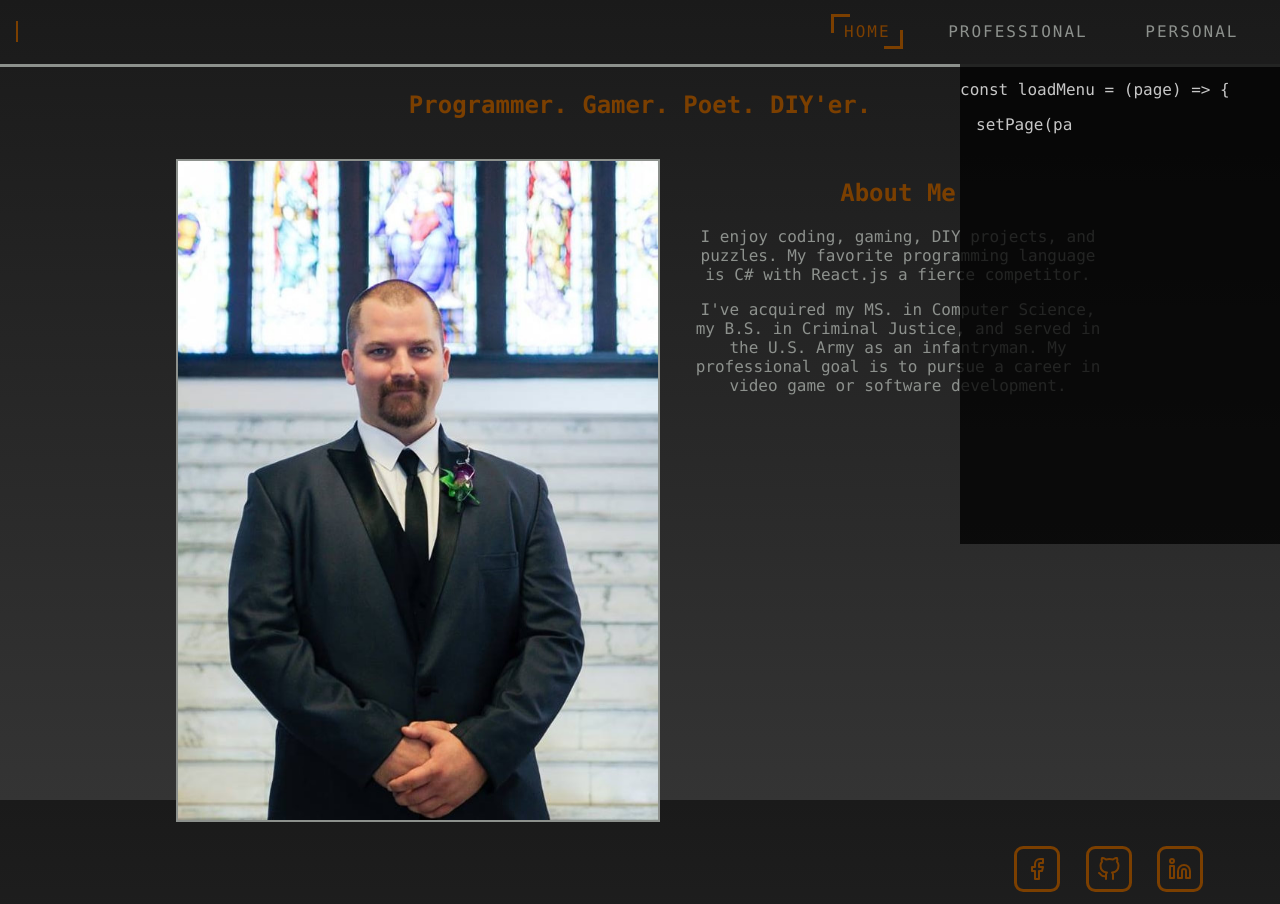
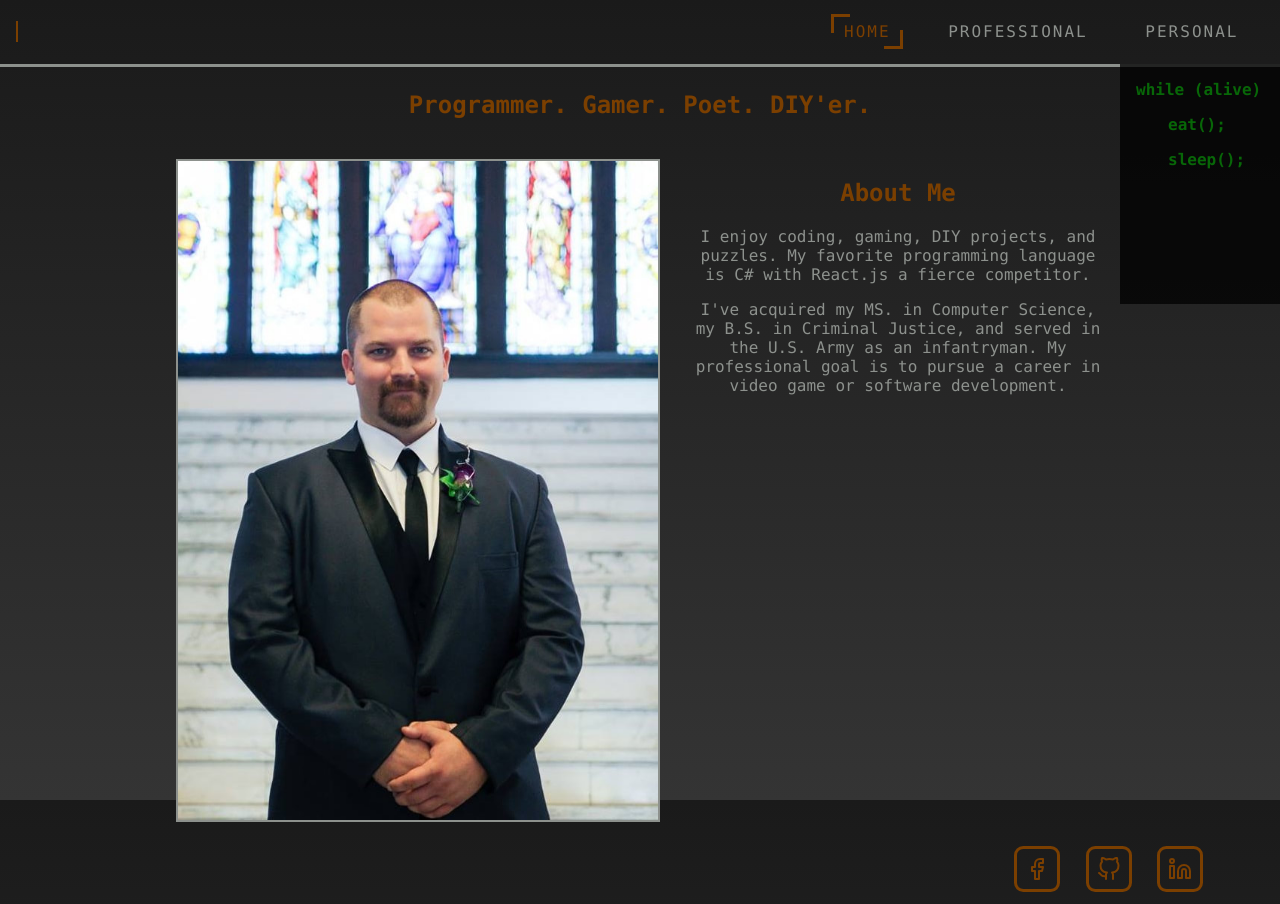
Before and after one commit to Xiokraze/mysite, a React (Create React App) app in the folder mysite/: page / in a window 1280 px wide. Both pictures are taken after a click on the item "HOME". Built offline with nearby package versions, Linux system fonts and the light colour scheme.

Commit message:
Finalized the fun side loading animation on menu click.

```diff
--- a/mysite/src/App.js
+++ b/mysite/src/App.js
@@ -10,13 +10,19 @@ import LoadingCode from "./Components/UIElements/LoadingCode";
 
 function App() {
   const [animationClass, setAnimationClass] = useState("hide");
+  const [loadingAnimationRunning, setLoadingAnimationRunning] = useState(false);
 
-  const startAnimation = () => {
+  const loadingSlideLeftAnimation = () => {
     setAnimationClass("loadingDivShow");
+    setLoadingAnimationRunning(true);
   };
 
-  const hideAnimation = () => {
+  const loadingSlideRightAnimation = () => {
     setAnimationClass("loadingDivHide");
+  };
+
+  const loadingSlideRightAnimationComplete = () => {
+    setLoadingAnimationRunning(false);
   };
 
   return (
@@ -24,9 +30,15 @@ function App() {
       <Suspense fallback={<ActivityIndicator />}>
         <LoadingCode
           animationClass={animationClass}
-          hideAnimation={hideAnimation}
+          hideAnimation={loadingSlideRightAnimation}
+          loadingSlideRightAnimationComplete={
+            loadingSlideRightAnimationComplete
+          }
         />
-        <HeaderNavBar startAnimation={startAnimation} />
+        <HeaderNavBar
+          loadingSlideLeftAnimation={loadingSlideLeftAnimation}
+          loadingAnimationRunning={loadingAnimationRunning}
+        />
         <Switch>
           <Route path="/" exact>
             <HomePage />
--- a/mysite/src/Components/HeaderNavBar/HeaderNavBar.js
+++ b/mysite/src/Components/HeaderNavBar/HeaderNavBar.js
@@ -2,8 +2,7 @@ import React, { useEffect, useState } from "react";
 import { Link } from "react-router-dom";
 import "./Animated.scss";
 
-const HeaderNavBar = ({startAnimation}) => {
-  //const [animationFinished, setAnimationFinished] = useState(false);
+const HeaderNavBar = ({loadingSlideLeftAnimation, loadingAnimationRunning}) => {
   const [homeFocused, setHomeFocused] = useState(true);
   const [professionalFocused, setProfessionalFocused] = useState(false);
   const [personalFocused, setPersonalFocused] = useState(false);
@@ -32,7 +31,9 @@ const HeaderNavBar = ({startAnimation}) => {
     setProfessionalFocused(false);
     setPersonalFocused(false);
     sessionStorage.setItem("menuSelection", "home");
-    startAnimation();
+    if (!loadingAnimationRunning) {
+      loadingSlideLeftAnimation();
+    }
   };
 
   const professionalClicked = () => {
@@ -40,7 +41,9 @@ const HeaderNavBar = ({startAnimation}) => {
     setProfessionalFocused(true);
     setPersonalFocused(false);
     sessionStorage.setItem("menuSelection", "professional");
-    startAnimation();
+    if (!loadingAnimationRunning) {
+      loadingSlideLeftAnimation();
+    }
   };
 
   const personalClicked = () => {
@@ -48,7 +51,9 @@ const HeaderNavBar = ({startAnimation}) => {
     setProfessionalFocused(false);
     setPersonalFocused(true);
     sessionStorage.setItem("menuSelection", "personal");
-    startAnimation();
+    if (!loadingAnimationRunning) {
+      loadingSlideLeftAnimation();
+    }
   };
 
   const homeClass = homeFocused ? "navMenuSelected" : "navMenu";
--- a/mysite/src/Components/UIElements/LoadingCode.js
+++ b/mysite/src/Components/UIElements/LoadingCode.js
@@ -1,10 +1,16 @@
 import styles from "./LoadingCode.module.css";
 
-const LoadingCode = ({ animationClass, hideAnimation }) => {
+const LoadingCode = ({
+  animationClass,
+  hideAnimation,
+  loadingSlideRightAnimationComplete,
+}) => {
   var l1 = styles.hide;
   var l2 = styles.hide;
   var l3 = styles.hide;
   var l4 = styles.hide;
+  var l5 = styles.hide;
+  var l6 = styles.hide;
 
   switch (animationClass) {
     case "loadingDivShow":
@@ -12,20 +18,26 @@ const LoadingCode = ({ animationClass, hideAnimation }) => {
       l2 = styles.loadingDivData;
       l3 = styles.loadingDivData;
       l4 = styles.loadingDivData;
+      l5 = styles.loadingDivData;
+      l6 = styles.loadingDivData;
       break;
     case "loadingDivHide":
-      l1 = styles.loadingDivDataShow1;
-      l2 = styles.loadingDivDataShow2;
-      l3 = styles.loadingDivDataShow3;
-      l4 = styles.loadingDivDataShow4;
+      l1 = styles.l1;
+      l2 = styles.l2;
+      l3 = styles.l3;
+      l4 = styles.l4;
+      l5 = styles.l5;
+      l6 = styles.l6;
       break;
     default:
-      console.log("none");
+      break;
   }
-  var line1 = "const loadMenu = (page) => {";
-  var line2 = "\tsetPage(page);";
-  var line3 = "\tloadAnimation();";
-  var line4 = "}";
+  var line1 = "while (alive)";
+  var line2 = "eat();";
+  var line3 = "sleep();";
+  var line4 = "code();";
+  var line5 = "reapeat();";
+  var line6 = "}";
 
   var animateClass =
     animationClass === "loadingDivShow"
@@ -36,13 +48,13 @@ const LoadingCode = ({ animationClass, hideAnimation }) => {
     <div className={styles.loadingDivContainer}>
       <div className={animateClass} onTransitionEnd={hideAnimation}>
         <p className={l1}>{line1}</p>
-        <p style={{ marginLeft: 1 + "rem" }} className={l2}>
-          {line2}
+        <p className={l2}>{line2}</p>
+        <p className={l3}>{line3}</p>
+        <p className={l4}>{line4}</p>
+        <p className={l5}>{line5}</p>
+        <p className={l6} onAnimationEnd={loadingSlideRightAnimationComplete}>
+          {line6}
         </p>
-        <p style={{ marginLeft: 1 + "rem" }} className={l3}>
-          {line3}
-        </p>
-        <p className={l4}>{line4}</p>
       </div>
     </div>
   );
--- a/mysite/src/Components/UIElements/LoadingCode.module.css
+++ b/mysite/src/Components/UIElements/LoadingCode.module.css
@@ -13,8 +13,8 @@
 .loadingDivShow {
   background-color: black;
   opacity: 0.75;
-  width: 20rem;
-  height: 30rem;
+  width: 10rem;
+  height: 15rem;
   position: absolute;
   right: 0rem;
   z-index: 5;
@@ -26,50 +26,72 @@
 .loadingDivHide {
   background-color: black;
   opacity: 0.75;
-  width: 20rem;
-  height: 30rem;
+  width: 10rem;
+  height: 15rem;
   position: absolute;
   right: 0rem;
   z-index: 5;
   transform: translateX(20rem);
   text-align: left;
   transition: border-color, transform 1s ease;
-  transition-delay: 4s;
+  transition-delay: 3s;
 }
 
 .loadingDivData {
   display: none;
 }
 
-.loadingDivDataShow1 {
+.l1,
+.l2,
+.l3,
+.l4,
+.l5,
+.l6 {
   white-space: nowrap;
   overflow: hidden;
-  color: white;
-  animation: animated-text steps(30, end) 1s 1 normal both;
+  color: green;
+  font-weight: bold;
 }
 
-.loadingDivDataShow2 {
-  white-space: nowrap;
-  overflow: hidden;
-  color: white;
-  animation: animated-text steps(30, end) 1s 1 normal both;
+.l1,
+.l6 {
+  margin-left: 1rem;
+}
+
+.l2,
+.l3,
+.l4,
+.l5 {
+  margin-left: 3rem;
+}
+
+.l1 {
+  animation: animated-text steps(30, end) 0.5s 1 normal both;
+}
+
+.l2 {
+  animation: animated-text steps(30, end) 0.5s 1 normal both;
+  animation-delay: 0.5s;
+}
+
+.l3 {
+  animation: animated-text steps(30, end) 0.5s 1 normal both;
   animation-delay: 1s;
 }
 
-.loadingDivDataShow3 {
-  white-space: nowrap;
-  overflow: hidden;
-  color: white;
-  animation: animated-text steps(30, end) 1s 1 normal both;
+.l4 {
+  animation: animated-text steps(30, end) 0.5s 1 normal both;
+  animation-delay: 1.5s;
+}
+
+.l5 {
+  animation: animated-text steps(30, end) 0.5s 1 normal both;
   animation-delay: 2s;
 }
 
-.loadingDivDataShow4 {
-  white-space: nowrap;
-  overflow: hidden;
-  color: white;
-  animation: animated-text steps(30, end) 1s 1 normal both;
-  animation-delay: 3s;
+.l6 {
+  animation: animated-text steps(30, end) 0.5s 1 normal both;
+  animation-delay: 2.5s;
 }
 
 @keyframes animated-text {
@@ -77,6 +99,6 @@
     width: 0;
   }
   to {
-    width: 20rem;
+    width: 10rem;
   }
 }
```
